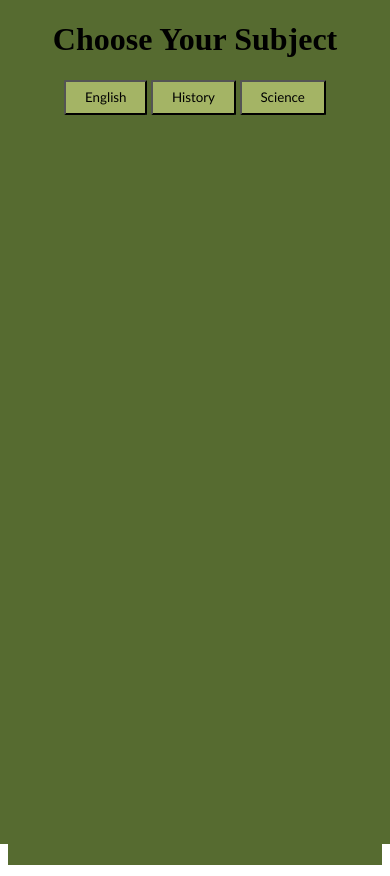
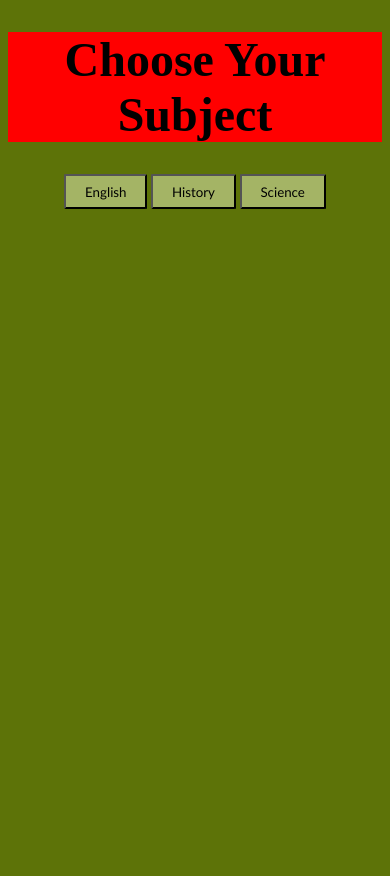
Before and after one commit to eLijah-ai-new/MATH-GANE, a plain HTML site: page index.html in a window 390 px wide. Drawn offline with Linux system fonts and the light colour scheme.

Commit message:
Update style.css

```diff
--- a/style.css
+++ b/style.css
@@ -1,4 +1,4 @@
-html, body {
+/* html, body {
   height: 100%;
   text-align: center;
   background-image: url("./olive\ green\ background.png");
@@ -6,7 +6,39 @@ html, body {
   background-size: cover;
   background-position: center;
 }
-/* Hi Elijah */
+
+.my-btn {
+  background-color: #A4B465;
+  margin: auto;
+  padding: 2% 5%;
+  border: 30%;
+  cursor: pointer;
+  border-radius: 3%;
+  font-family: 'Gill Sans', 'Gill Sans MT', Calibri, 'Trebuchet MS', sans-serif;
+}
+.my-btn:hover {
+  background-color:#ffffff ;
+} */
+
+html, body {
+  height: 100%;
+  text-align: center;
+  background-color: #5d7308;
+  background-repeat: no-repeat;
+  background-size: cover;
+  background-position: center;
+}
+
+h1{
+  font-size: 3rem;
+}
+
+#btnDiv{
+  display: flex;
+  flex-direction: column;
+  justify-content: center;
+}
+
 .my-btn {
   background-color: #A4B465;
   margin: auto;
@@ -19,3 +51,9 @@ html, body {
 .my-btn:hover {
   background-color:#ffffff ;
 }
+
+@media screen and (max-width: 620px){
+  h1 {
+    background-color: red;
+  }
+}
```
